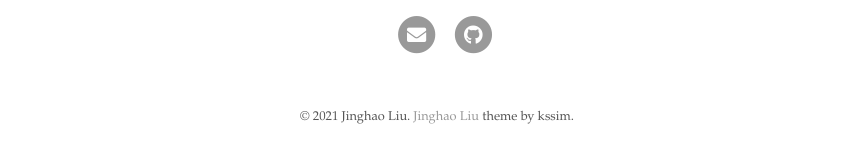
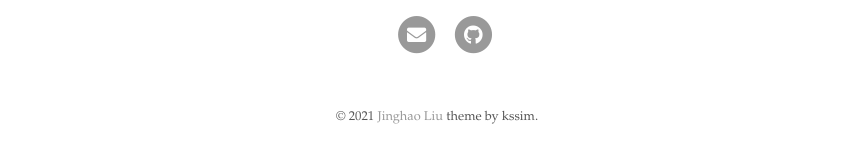
Before and after one commit to Jinghao-Liu/Jinghao-Liu.github.io, a Jekyll site: the page built from index.md, in a window 1280 px wide. Shown: the part 816-973 px from the top of the page, without its empty margins (203-1071 px from the left). Built offline with Jekyll 4.4.1, drawn with Linux system fonts in a browser that asks for light colours; our own code applies the rules of GitHub Pages for plain Markdown files.

Commit message:
Add files via upload

```diff
--- a/_layouts/base.html
+++ b/_layouts/base.html
@@ -22,7 +22,7 @@
 
     <footer>
       <span>
-        &copy; <time datetime="{{ site.time }}">{{ site.time | date: '%Y' }}</time> {{ site.author.name }}. <a href="https://github.com/Jinghao-Liu/">Jinghao Liu</a> theme by kssim.
+        &copy; <time datetime="{{ site.time }}">{{ site.time | date: '%Y' }}</time>  <a href="https://github.com/Jinghao-Liu/">Jinghao Liu</a> theme by kssim.
       </span>
     </footer>
   </body>
```
